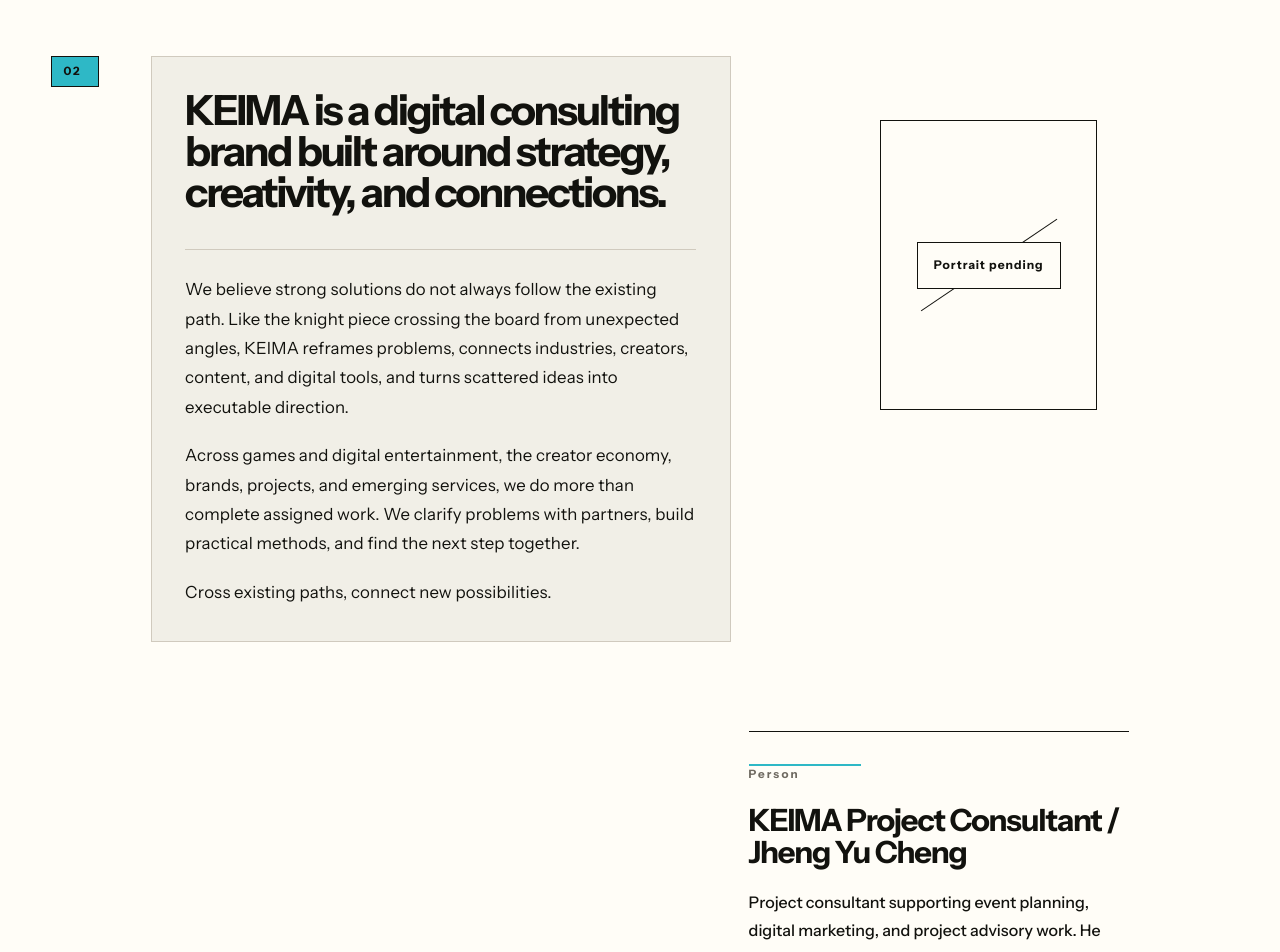
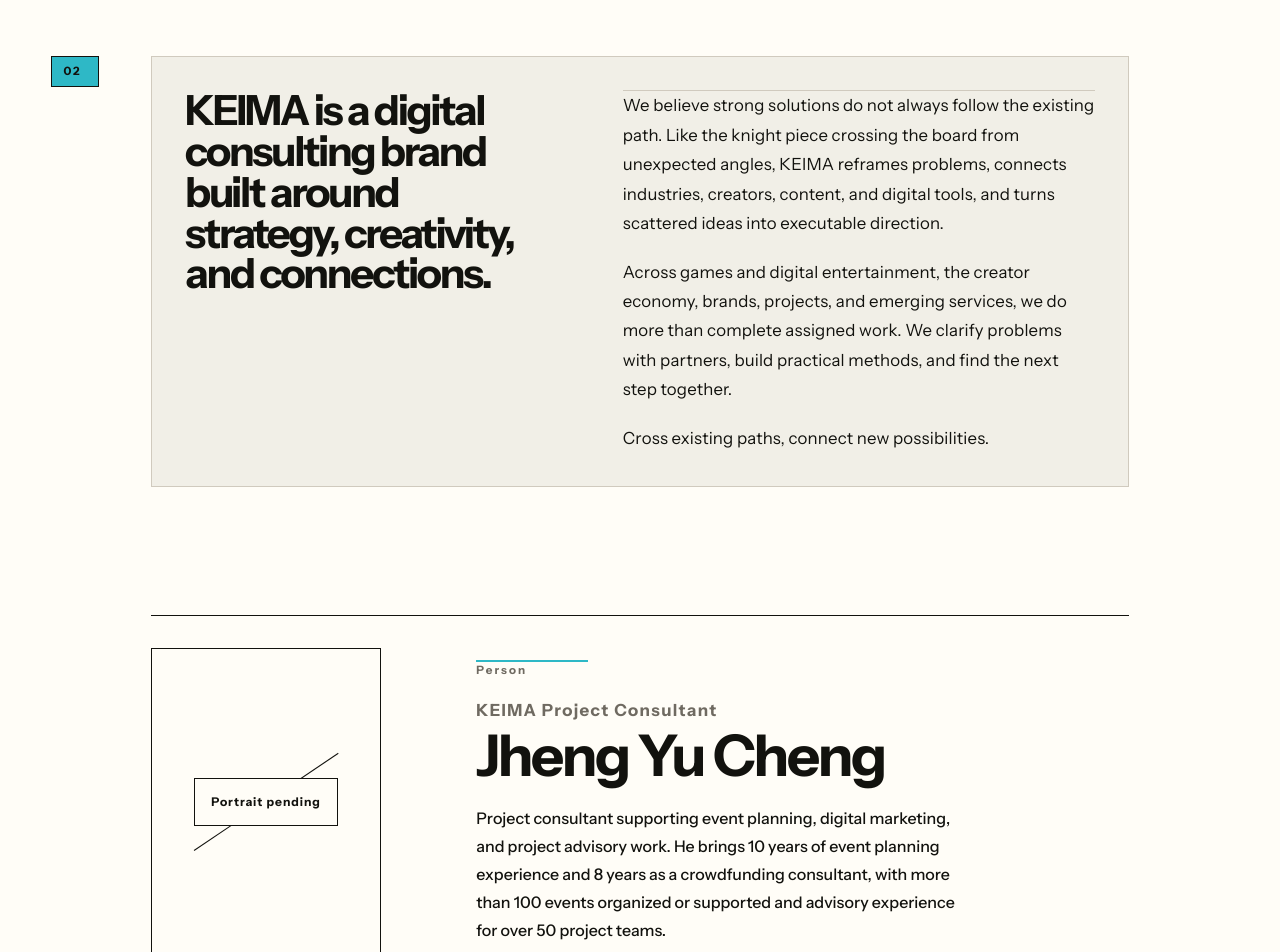
Before and after one commit to pa023315/keima-website, a Next.js app: page /en in a window 1280 px wide. Shown: the part 860-1812 px from the top of the page. Built offline with nearby package versions, Linux system fonts and the light colour scheme.

Commit message:
fix: align about profile layout

```diff
--- a/src/app/globals.css
+++ b/src/app/globals.css
@@ -385,15 +385,19 @@
 }
 
 .about-brand-panel {
-  grid-column: 2 / 8;
+  grid-column: 2 / 12;
   grid-row: 1;
+  display: grid;
+  grid-template-columns: minmax(16rem, 0.9fr) minmax(0, 1.1fr);
+  gap: clamp(2rem, 4vw, 4.5rem);
+  align-items: start;
   padding: clamp(1.4rem, 2.6vw, 2.6rem);
   background: var(--keima-paper);
   border: 1px solid var(--border-primary);
 }
 
 .about-lead {
-  max-width: 19ch;
+  max-width: 14ch;
   margin: 0;
   color: var(--keima-ink);
   font-size: clamp(2rem, 3.25vw, 4rem);
@@ -406,7 +410,7 @@
 .about-copy {
   display: grid;
   max-width: 44rem;
-  margin-top: clamp(1.5rem, 2.8vw, 2.8rem);
+  margin-top: 0;
   gap: clamp(0.9rem, 1.5vw, 1.25rem);
 }
 
@@ -420,42 +424,56 @@
 }
 
 .about-copy p:first-child {
-  padding-top: clamp(1.25rem, 2vw, 1.75rem);
+  padding-top: 0;
   border-top: 1px solid var(--border-primary);
 }
 
 .about-portrait {
-  grid-column: 9 / 12;
-  grid-row: 1;
-  align-self: start;
   aspect-ratio: 3 / 4;
-  margin-top: clamp(2.5rem, 5vw, 4.5rem);
 }
 
 .about-portrait--compact {
-  width: min(100%, clamp(11rem, 17vw, 16rem));
-  justify-self: center;
+  width: min(100%, clamp(12rem, 18vw, 17rem));
+  justify-self: start;
 }
 
 .about-person-panel {
-  grid-column: 8 / 12;
+  grid-column: 2 / 12;
   grid-row: 2;
+  display: grid;
+  grid-template-columns: minmax(12rem, 0.42fr) minmax(0, 1fr);
+  gap: clamp(2rem, 4vw, 4rem);
   align-self: start;
-  margin-top: clamp(1rem, 2vw, 2rem);
+  margin-top: clamp(2.5rem, 5vw, 4.5rem);
   padding: clamp(1.4rem, 2.5vw, 2rem) 0 0;
   border-top: 1px solid var(--keima-ink);
 }
 
-.about-person-panel h3 {
+.about-person-copy {
+  align-self: center;
+}
+
+.about-person-role {
+  max-width: 100%;
+  margin: 1rem 0 0;
+  color: var(--text-secondary);
+  font-size: clamp(1.05rem, 1.25vw, 1.35rem);
+  font-weight: 800;
+  letter-spacing: 0.08em;
+  line-height: 1.3;
+}
+
+.about-person-panel h3,
+.about-person-name {
   max-width: 20ch;
-  margin: 1.1rem 0 0;
-  font-size: clamp(1.65rem, 2.4vw, 2.65rem);
+  margin: 0.35rem 0 0;
+  font-size: clamp(2.4rem, 4.5vw, 5rem);
   font-weight: 650;
   letter-spacing: -0.04em;
-  line-height: 1.05;
+  line-height: 0.98;
 }
 
-.about-person-panel p:not(.section-kicker) {
+.about-person-panel p:not(.section-kicker, .about-person-role) {
   max-width: 30rem;
   margin: 1.25rem 0 0;
   color: var(--text-primary);
@@ -914,18 +932,14 @@
   }
 
   .about-brand-panel {
-    grid-column: 1 / 5;
-  }
-
-  .about-portrait {
-    grid-column: 5 / 7;
-    grid-row: 1;
-    margin-top: 0;
+    grid-column: 1 / 7;
+    grid-template-columns: 1fr;
   }
 
   .about-person-panel {
-    grid-column: 1 / 5;
+    grid-column: 1 / 7;
     grid-row: 2;
+    grid-template-columns: minmax(10rem, 0.35fr) minmax(0, 1fr);
   }
 
   .services-intro {
@@ -1095,7 +1109,6 @@
 
   .about-index,
   .about-brand-panel,
-  .about-portrait,
   .about-person-panel {
     grid-column: 1 / -1;
     grid-row: auto;
@@ -1124,8 +1137,13 @@
   }
 
   .about-person-panel {
+    grid-template-columns: 1fr;
     margin-top: 0;
     padding-top: 1.4rem;
+  }
+
+  .about-person-role {
+    font-size: clamp(0.95rem, 4vw, 1.15rem);
   }
 
   .about-person-panel h3 {
@@ -1133,7 +1151,7 @@
     font-size: clamp(2rem, 8vw, 3rem);
   }
 
-  .about-person-panel p:not(.section-kicker) {
+  .about-person-panel p:not(.section-kicker, .about-person-role) {
     max-width: 100%;
     font-size: clamp(1.05rem, 4.8vw, 1.35rem);
   }
--- a/src/components/about.tsx
+++ b/src/components/about.tsx
@@ -11,6 +11,23 @@
 export function About({ content }: AboutProps) {
   const { about } = content;
   const [lead, ...supportingIntro] = about.brand.intro;
+  const [personRole, personName = about.person.name] = about.person.name
+    .split("/")
+    .map((part) => part.trim());
+
+  const portrait =
+    about.portrait.status === "ready" ? (
+      <Image
+        className="editorial-image"
+        src={about.portrait.value}
+        alt={personName}
+        width="960"
+        height="1200"
+        unoptimized
+      />
+    ) : (
+      <MediaPlaceholder label={about.portrait.label} />
+    );
 
   return (
     <section id="about" className="content-section section-grid about" aria-labelledby="about-title">
@@ -33,26 +50,15 @@
         </div>
       </div>
 
-      <div className="about-portrait about-portrait--compact">
-        {about.portrait.status === "ready" ? (
-          <Image
-            className="editorial-image"
-            src={about.portrait.value}
-            alt={about.person.name}
-            width="960"
-            height="1200"
-            unoptimized
-          />
-        ) : (
-          <MediaPlaceholder label={about.portrait.label} />
-        )}
-      </div>
-
       <div className="about-person-panel">
-        <span className="field-rule" aria-hidden="true" />
-        <p className="section-kicker">{about.person.label}</p>
-        <h3>{about.person.name}</h3>
-        <p>{about.person.bio}</p>
+        <div className="about-portrait about-portrait--compact">{portrait}</div>
+        <div className="about-person-copy">
+          <span className="field-rule" aria-hidden="true" />
+          <p className="section-kicker">{about.person.label}</p>
+          <p className="about-person-role">{personRole}</p>
+          <h3 className="about-person-name">{personName}</h3>
+          <p>{about.person.bio}</p>
+        </div>
       </div>
     </section>
   );
```
Also changed, not shown: 1 other file (tests, documents, lock files or other folders).
